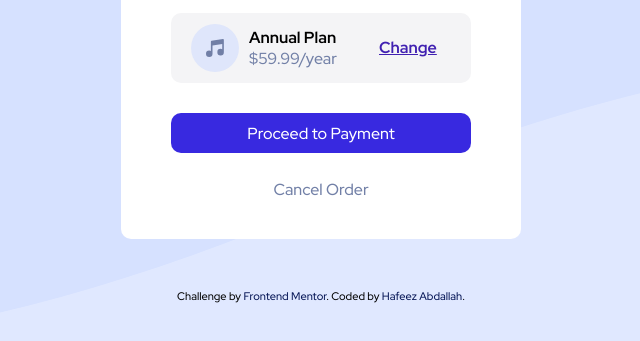
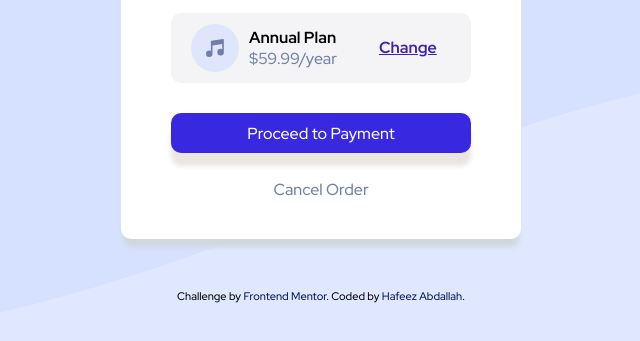
Before and after one commit to elfreeze/order-summary-component-main, a plain HTML site: page index.html in a window 1280 px wide. Shown: the part 411-752 px from the top of the page, without its empty margins (319-959 px from the left). Drawn offline with Linux system fonts and the light colour scheme.

Commit message:
1 file modified

```diff
--- a/style.css
+++ b/style.css
@@ -25,6 +25,7 @@ body {
   margin: 50px auto;
   background: #fff;
   border-radius: 10px;
+  box-shadow: 0px 10px 5px -2px #d0d8dd;;
 }
 .img-container {
   height: 200px;
@@ -107,6 +108,7 @@ body {
   color: #fff;
   border-radius: 10px;
   margin-top: 15px;
+  box-shadow: 0px 13px 5px 0px #EAE5E1
 }
 .btn1:hover {
   background: hsl(245, 75%, 65%);
```
